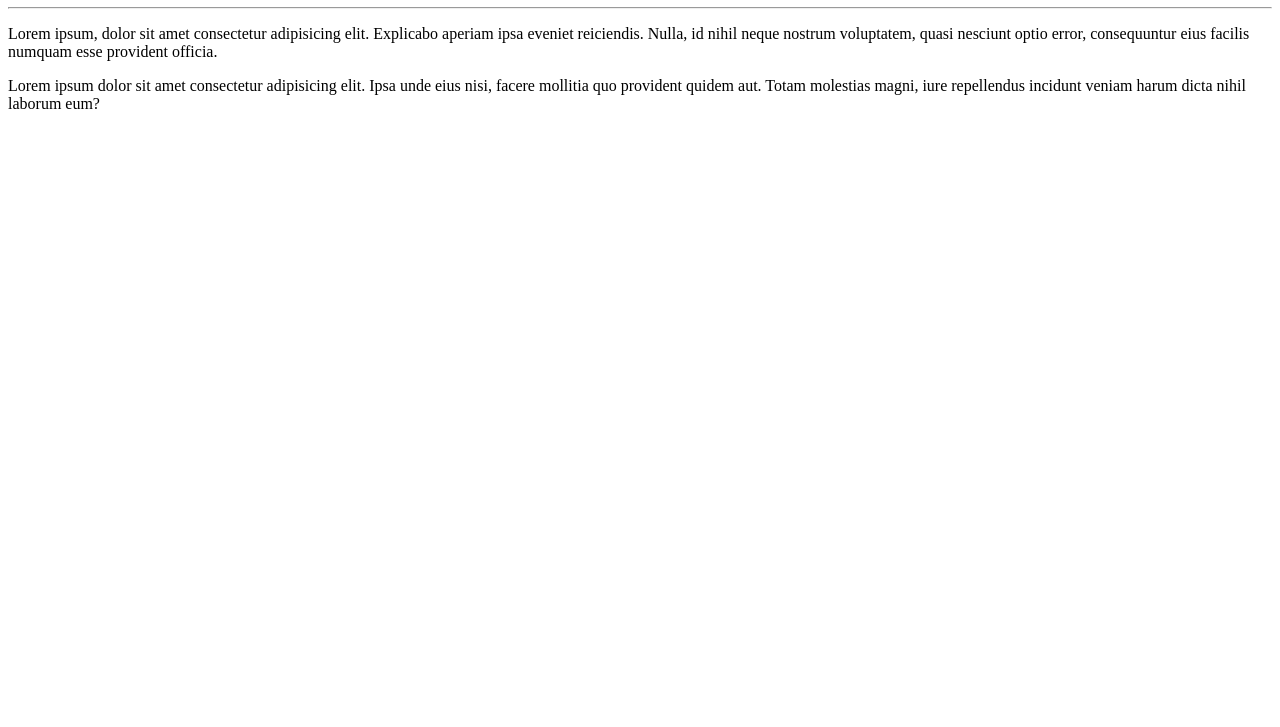
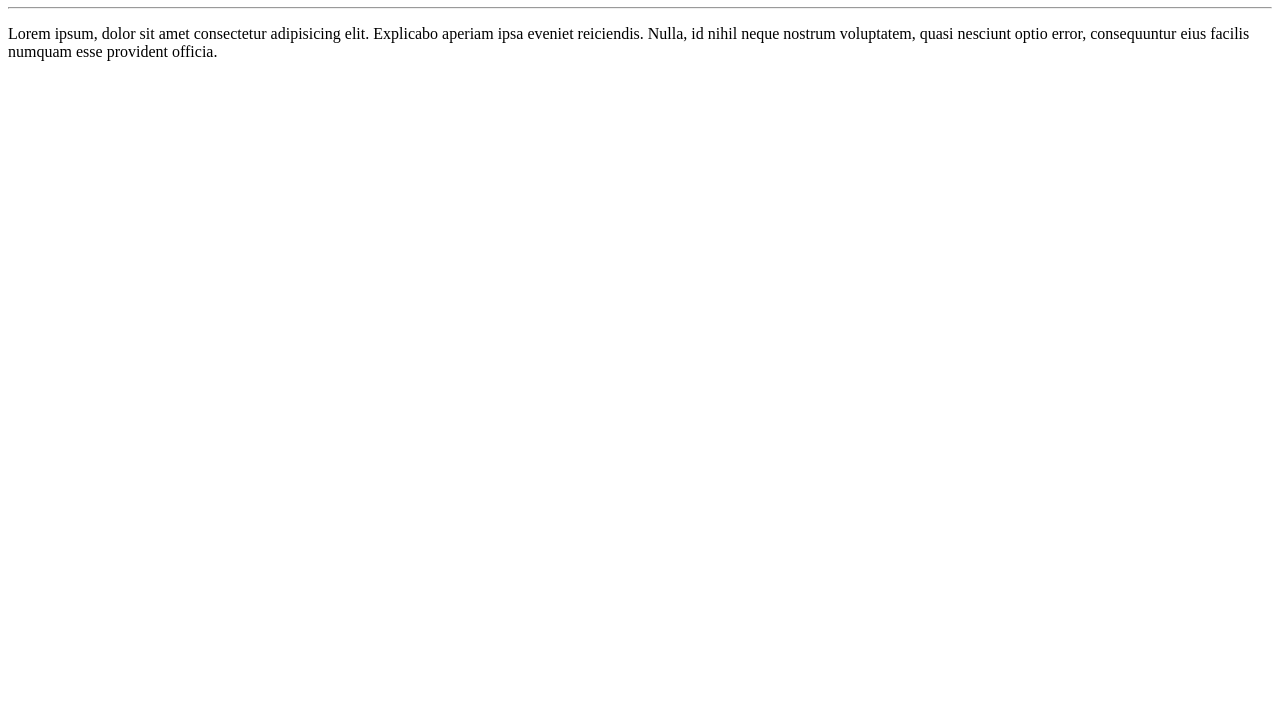
Before and after one commit to BryamDG/Ola-Mundo, a plain HTML site: page Site EXEMPLO/INDEX.HTML in a window 1280 px wide. Shown: the part 73-800 px from the top of the page. Drawn offline with Linux system fonts and the light colour scheme.

Commit message:
ORGANIZAÇAO DE ESTUDO

```diff
--- a/Site EXEMPLO/INDEX.HTML
+++ b/Site EXEMPLO/INDEX.HTML
@@ -10,6 +10,5 @@
     <h1>Olá, Mundo !! </h1>
     <hr>
     <p>Lorem ipsum, dolor sit amet consectetur adipisicing elit. Explicabo aperiam ipsa eveniet reiciendis. Nulla, id nihil neque nostrum voluptatem, quasi nesciunt optio error, consequuntur eius facilis numquam esse provident officia.</p>
-    <p>Lorem ipsum dolor sit amet consectetur adipisicing elit. Ipsa unde eius nisi, facere mollitia quo provident quidem aut. Totam molestias magni, iure repellendus incidunt veniam harum dicta nihil laborum eum?</p>
 </body>
 </html>
```
